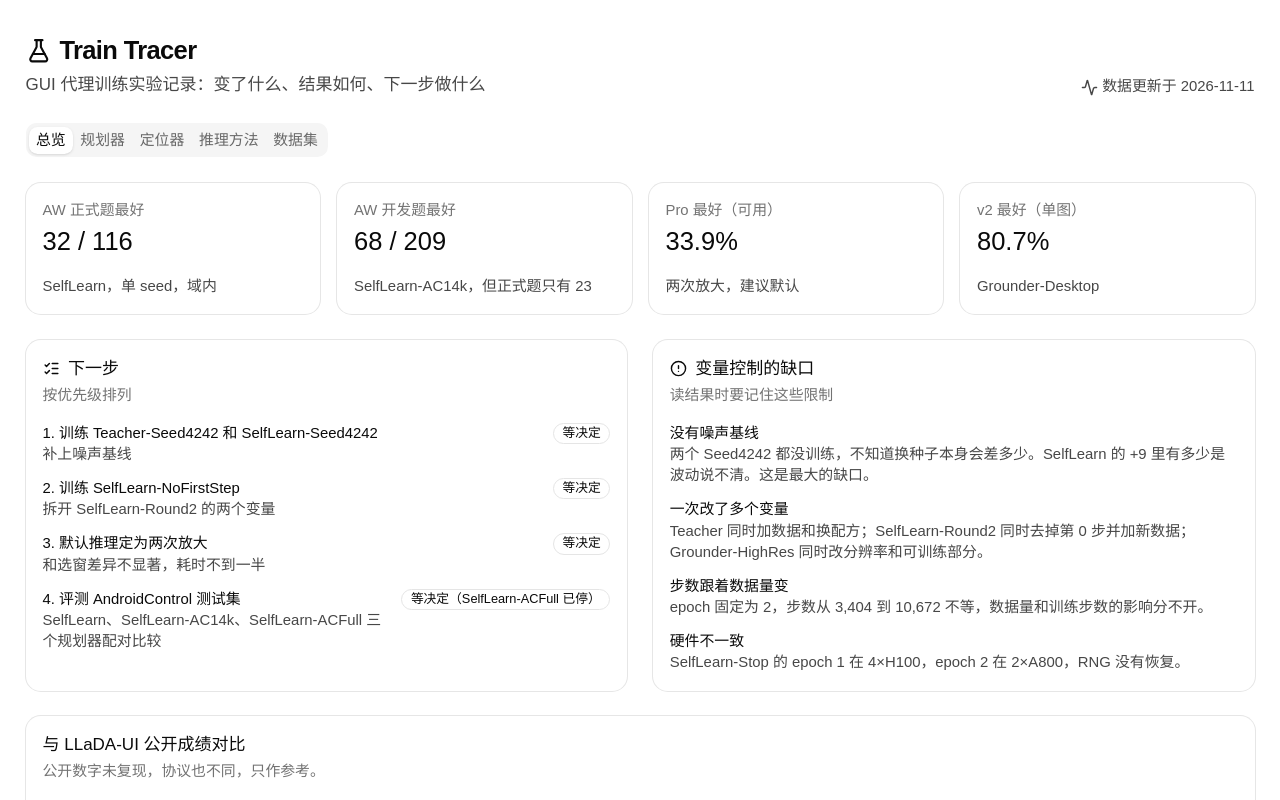
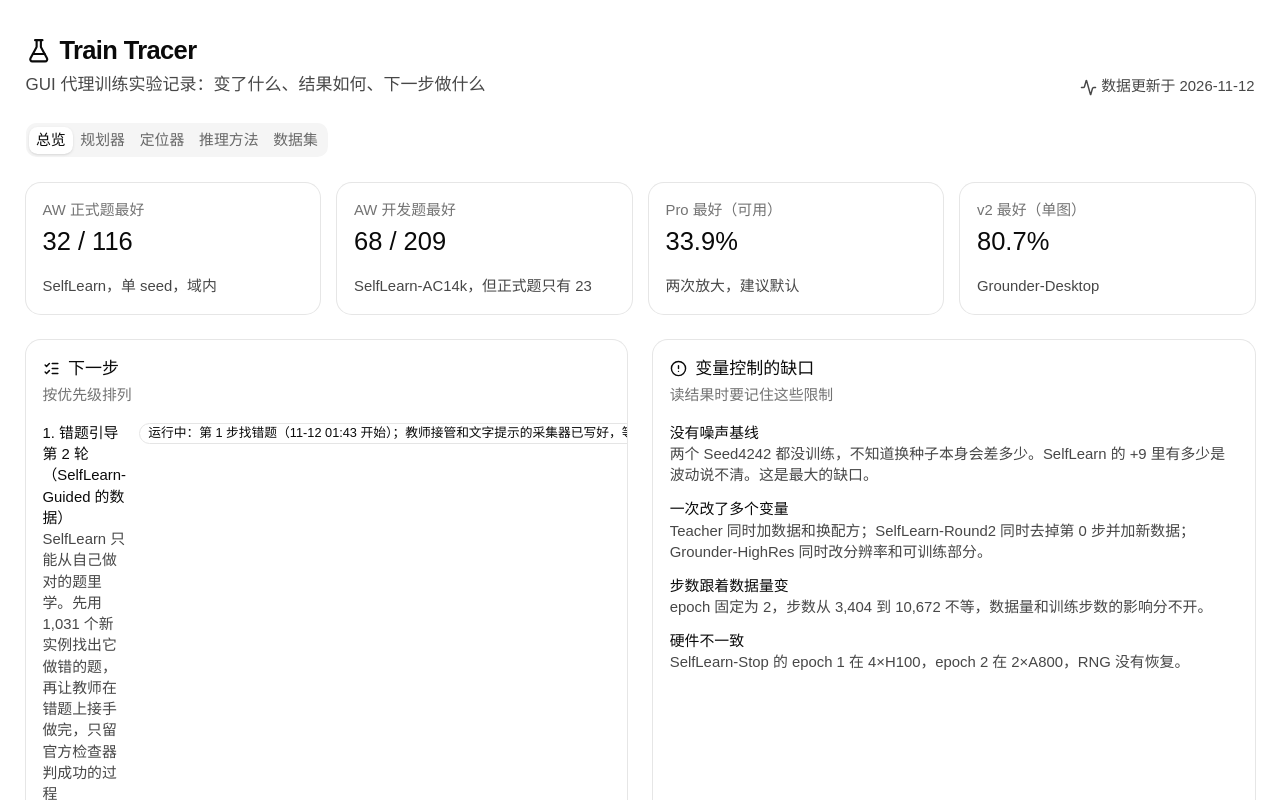
Before and after one commit to moeleak/train-tracer, a React (Vite) app: page / in a window 1280 px wide. Shown: the top 800 px of the page. Built offline with nearby package versions, Linux system fonts and the light colour scheme.

Commit message:
chore: add the guided error-correction round (step 1 running)

```diff
--- a/src/data/experiments.ts
+++ b/src/data/experiments.ts
@@ -16,7 +16,7 @@ export type Planner = {
   note?: string
 }
 
-export const updatedAt = "2026-11-11"
+export const updatedAt = "2026-11-12"
 
 export const fixedRecipe = [
   "每次从同一底座和 adapter 从头训练，不接着上一个模型训",
@@ -103,6 +103,7 @@ export const controlGaps = [
 ]
 
 export const nextSteps = [
+  { title: "错题引导第 2 轮（SelfLearn-Guided 的数据）", why: "SelfLearn 只能从自己做对的题里学。先用 1,031 个新实例找出它做错的题，再让教师在错题上接手做完，只留官方检查器判成功的过程", state: "运行中：第 1 步找错题（11-12 01:43 开始）；教师接管和文字提示的采集器已写好，等找错题跑完后先小规模试跑" },
   { title: "训练 Teacher-Seed4242 和 SelfLearn-Seed4242", why: "补上噪声基线", state: "等决定" },
   { title: "训练 SelfLearn-NoFirstStep", why: "拆开 SelfLearn-Round2 的两个变量", state: "等决定" },
   { title: "默认推理定为两次放大", why: "和选窗差异不显著，耗时不到一半", state: "等决定" },
```
